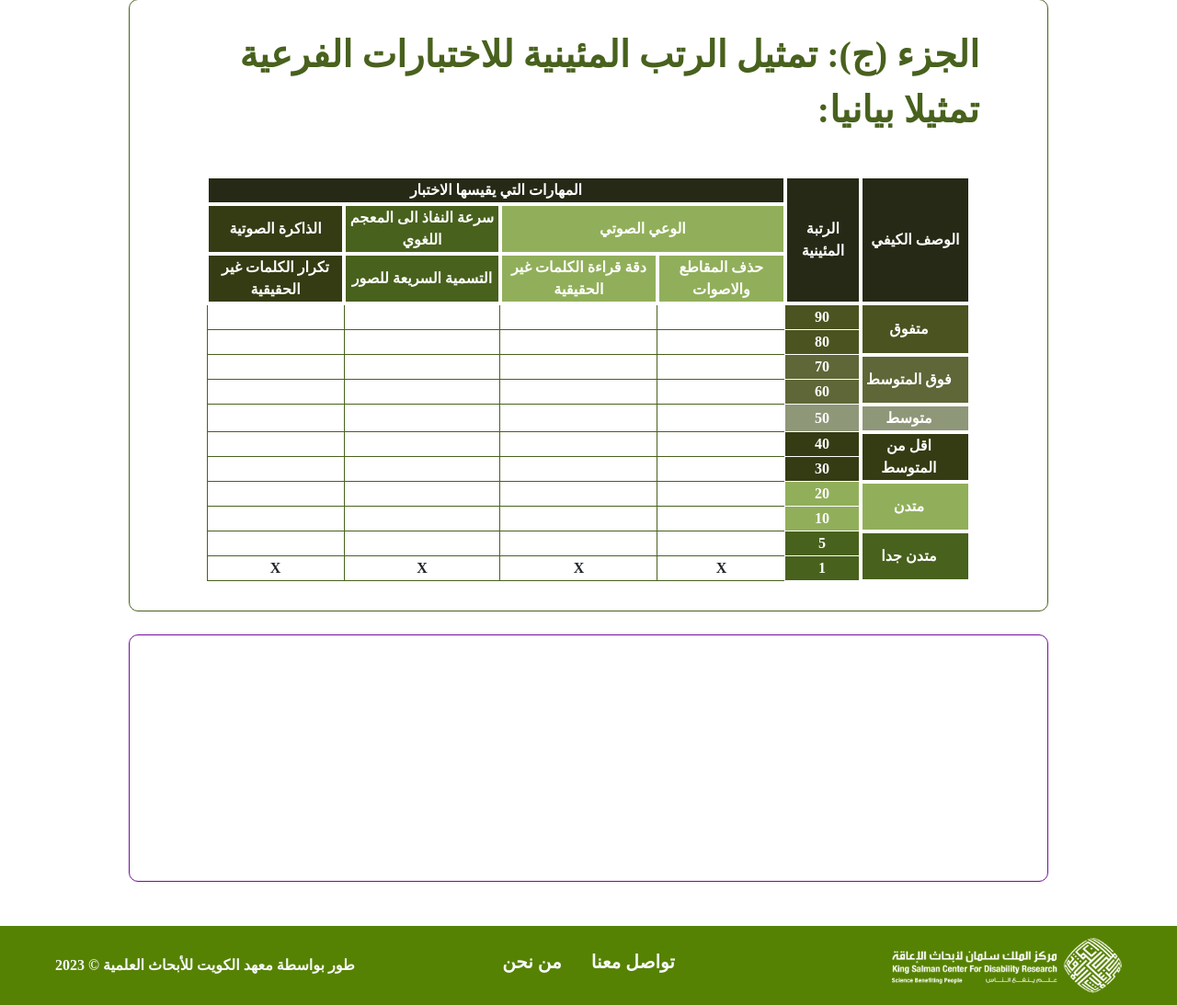
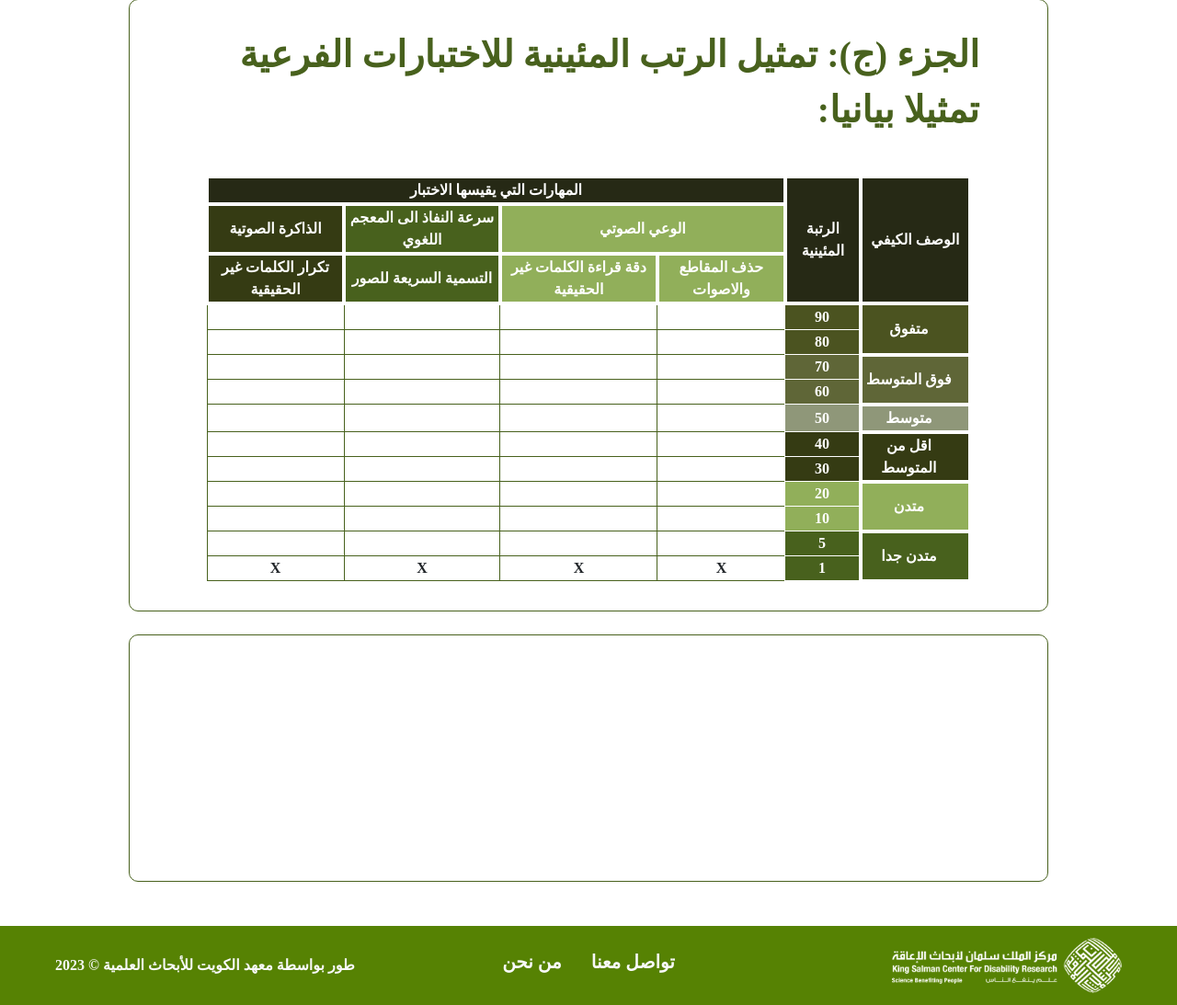
Before and after one commit to KISRDevelopment/SD022C, a Django app: template SD022C/primary/templates/primary/showRECsec.html in a window 1280 px wide. Shown: the part 1338-2431 px from the top of the page at 92% size. Run offline with Django 4.2, Linux system fonts and the light colour scheme; tables that the repository leaves empty hold one stand-in row (values such as "Sample post"); the template is opened without the code that fills it: values that come from a table or form of the project are taken from there, most other values are stand-ins (such as "Sample title", 1, 10 or a date in 2020); a map, chart or similar area stays blank.

Commit message:
fix border color of bar graph Secondary

```diff
--- a/SD022C/primary/templates/primary/showRECsec.html
+++ b/SD022C/primary/templates/primary/showRECsec.html
@@ -417,7 +417,7 @@
         </form>
     </div>
 </div>
-<div class="container-box card-signin" style="width: 1000px;margin-top: 2%">
+<div class="container-box card-signin" style="width: 1000px;margin-top: 2%; border-color:#48611d;">
     <canvas id="myChart" width="400" height="200"></canvas>
 </div>
 <script>
```
